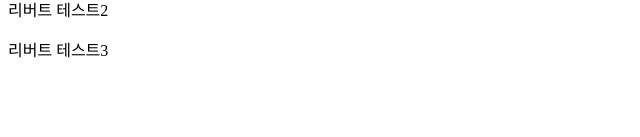
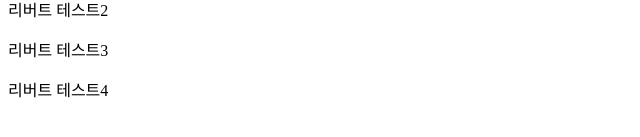
Before and after one commit to rimurang/test, a plain HTML site: page index.html in a window 1280 px wide. Shown: the part 411-548 px from the top of the page, without its empty margins (0-640 px from the left). Drawn offline with Linux system fonts and the light colour scheme.

Commit message:
리버트테스트 4

```diff
--- a/index.html
+++ b/index.html
@@ -23,6 +23,7 @@
     <p>리버트 테스트1</p>
     <p>리버트 테스트2</p>
     <p>리버트 테스트3</p>
+    <p>리버트 테스트4</p>
 
 </body>
 </html>
```
